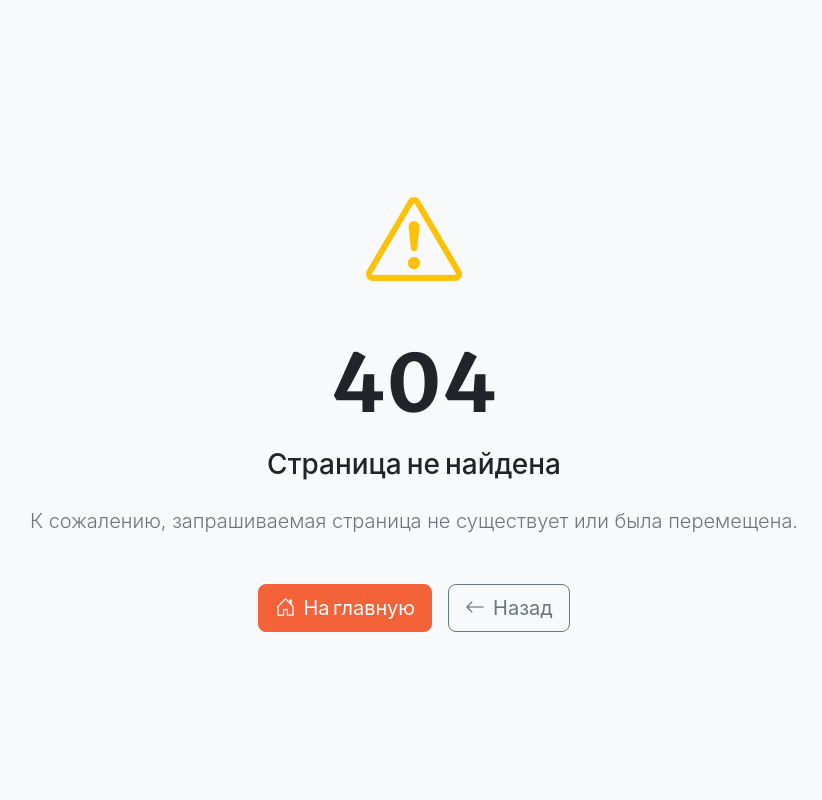
After one commit to Beluncho/HH_Django, a Django app: template HH/templates/404.html in a window 1280 px wide. The commit adds this page. Shown: the whole page, without its empty margins (226-1048 px from the left). Run offline with Django 5.2, Linux system fonts and the light colour scheme; the template is opened without the code that fills it, so the values that code supplies are empty; some libraries are stand-ins or nearby versions.

Commit message:
feat: страницы ошибок и улучшенные empty states (этап 6)
- Создана кастомная страница 404.html с навигацией
- Создана кастомная страница 500.html (standalone, без {% load %})
- Улучшены empty states с иконками и CTA:
  * index.html: пустой список внутренних вакансий + HH.ru
  * employers_list.html: нет работодателей
  * employer_detail.html: нет вакансий у работодателя
- Добавлены Bootstrap Icons для визуальной обратной связи
- Все empty states семантичны и доступны

Co-Authored-By: Claude Fable 5.1 <noreply@anthropic.com>

```diff
--- a/HH/hhapp/templates/hhapp/employer_detail.html
+++ b/HH/hhapp/templates/hhapp/employer_detail.html
@@ -34,7 +34,11 @@
                         {% endfor %}
                     </div>
                 {% else %}
-                    <p class="text-muted text-center">У этого работодателя пока нет вакансий</p>
+                    <div class="text-center py-4">
+                        <i class="bi bi-briefcase display-4 text-muted mb-3 d-block" aria-hidden="true"></i>
+                        <p class="text-muted">У этого работодателя пока нет вакансий</p>
+                        <p class="small text-muted">Создайте первую вакансию с помощью формы ниже</p>
+                    </div>
                 {% endif %}
             </div>
         </div>
--- /dev/null
+++ b/HH/templates/404.html
@@ -0,0 +1,36 @@
+{% load static %}
+
+<!DOCTYPE html>
+<html lang="ru">
+<head>
+    <meta charset="utf-8" />
+    <meta name="viewport" content="width=device-width, initial-scale=1, shrink-to-fit=no" />
+    <title>404 — Страница не найдена | HH Django</title>
+    <link href="https://cdn.jsdelivr.net/npm/bootstrap-icons@1.5.0/font/bootstrap-icons.css" rel="stylesheet" />
+    <link href="https://fonts.googleapis.com/css?family=Merriweather+Sans:400,700" rel="stylesheet" />
+    <link href="{% static 'css/styles.css' %}" rel="stylesheet" />
+    <link href="{% static 'css/common.css' %}" rel="stylesheet" />
+</head>
+<body>
+    <div class="d-flex align-items-center justify-content-center min-vh-100 bg-light">
+        <div class="text-center px-4">
+            <div class="mb-4">
+                <i class="bi bi-exclamation-triangle text-warning" style="font-size: 6rem;" aria-hidden="true"></i>
+            </div>
+            <h1 class="display-1 fw-bold mb-3">404</h1>
+            <h2 class="h3 mb-4">Страница не найдена</h2>
+            <p class="lead mb-5 text-muted">
+                К сожалению, запрашиваемая страница не существует или была перемещена.
+            </p>
+            <div class="d-flex gap-3 justify-content-center flex-wrap">
+                <a href="/" class="btn btn-primary btn-lg">
+                    <i class="bi bi-house-door me-2" aria-hidden="true"></i>На главную
+                </a>
+                <button onclick="history.back()" class="btn btn-outline-secondary btn-lg">
+                    <i class="bi bi-arrow-left me-2" aria-hidden="true"></i>Назад
+                </button>
+            </div>
+        </div>
+    </div>
+</body>
+</html>
```
Also changed, not shown: HH/hhapp/templates/hhapp/employers_list.html (+8 -2 lines), HH/hhapp/templates/hhapp/index.html (+14 -2 lines), HH/templates/500.html (added, +37 -0 lines).
